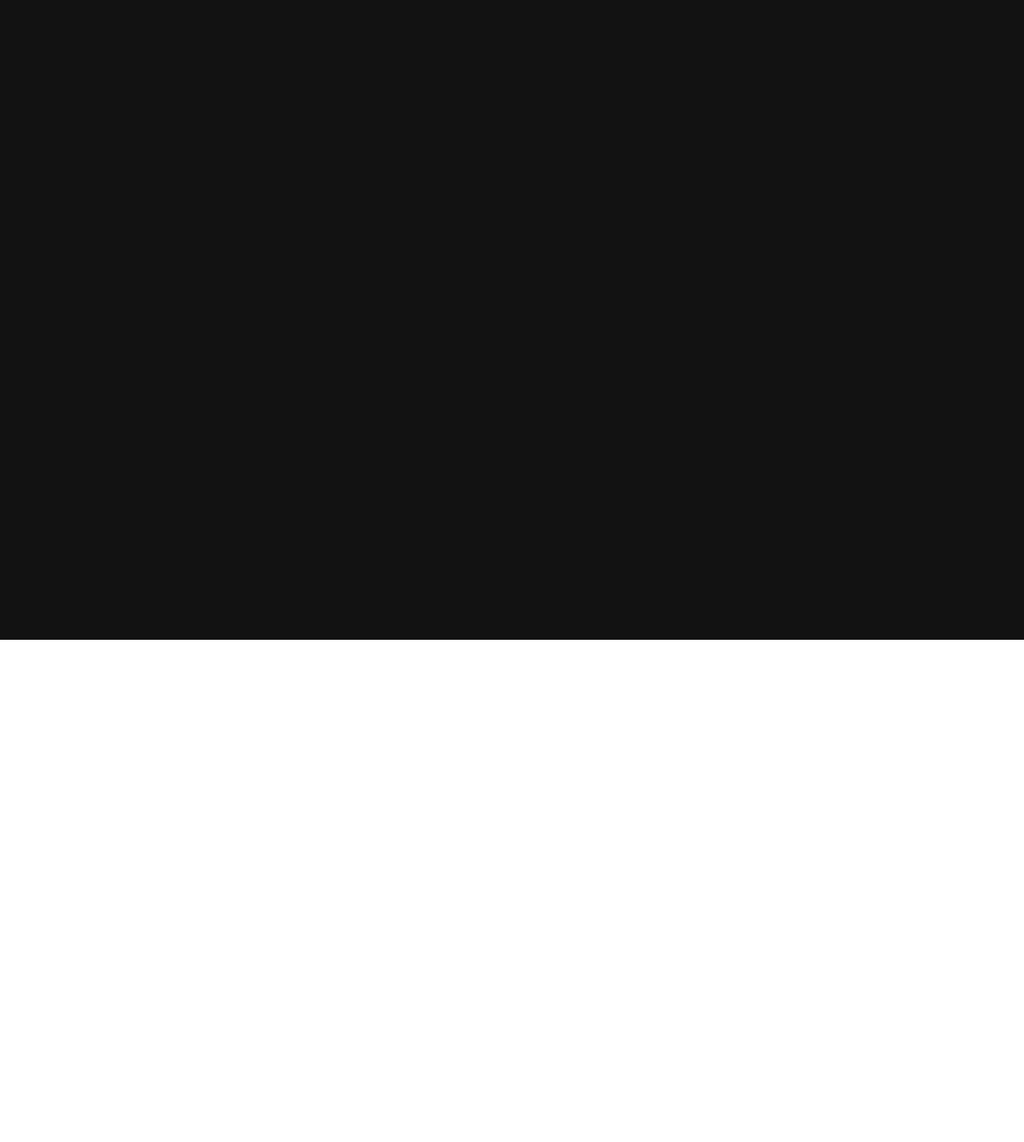
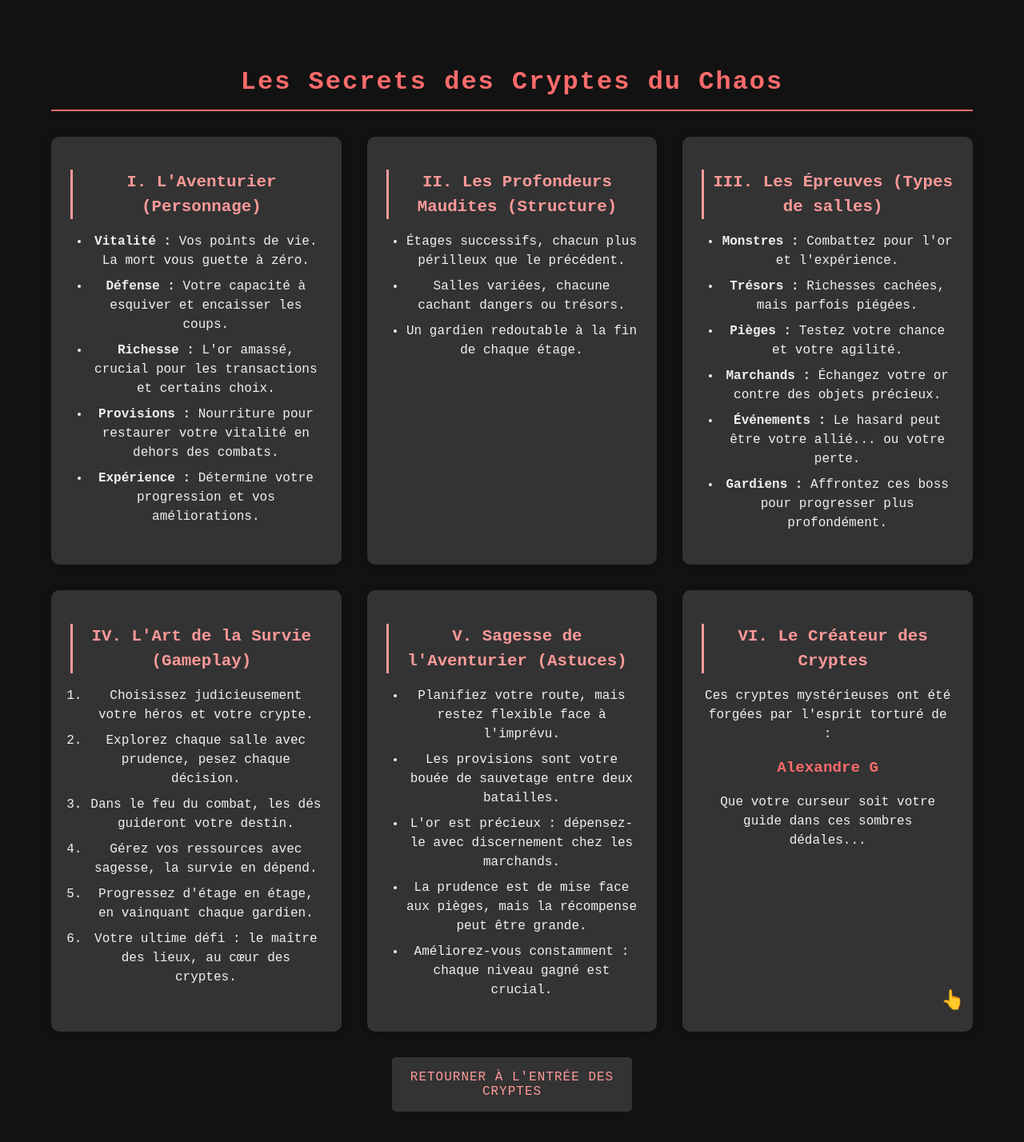
Before and after one commit to AlexandreGaultier/mini-rogue, a Vue app: page /rules in a window 1280 px wide. Before the commit this address had no page. Shown: the top 1428 px of the page at 80% size. Before the commit the page ends 800 px from the top, so only its background shows below. Built offline with nearby package versions, Linux system fonts and the light colour scheme; the HTML template or start-up script is replaced by a standard one.

Commit message:
add RulesView

```diff
--- a/src/router/index.js
+++ b/src/router/index.js
@@ -2,6 +2,7 @@ import { createRouter, createWebHistory } from 'vue-router'
 import CharacterSelectionView from '../views/CharacterSelectionView.vue'
 import GameView from '../views/GameView.vue'
 import GameOverView from '../views/GameOverView.vue'
+import RulesView from '../views/RulesView.vue'
 
 const routes = [
   {
@@ -18,6 +19,11 @@ const routes = [
     path: '/game-over',
     name: 'GameOver',
     component: GameOverView
+  },
+  {
+    path: '/rules',
+    name: 'Rules',
+    component: RulesView
   }
 ]
 
--- a/src/views/CharacterSelectionView.vue
+++ b/src/views/CharacterSelectionView.vue
@@ -5,9 +5,12 @@
       <p class="start-prompt">Cliquez pour commencer</p>
     </div>
     <div class="game-content">
+      <div class="buttons-container">
       <button @click="startAdventure" :disabled="!selectedCharacter || !selectedDungeon">
-        Commencer l'aventure
-      </button>
+        Entrer dans le donjon
+        </button>
+        <button @click="goToRules" class="rules-button">Comment jouer ?</button>
+      </div>
       <div class="sections-container">
         <div class="characters-section">
           <h2>Choisissez votre héros</h2>
@@ -119,6 +122,10 @@ async function startAudio() {
   }
 }
 
+function goToRules() {
+  router.push('/rules');
+}
+
 onMounted(() => {
   // Sélectionne un personnage aléatoire parmi ceux qui ne sont pas désactivés
   const availableCharacters = characters.value.filter((_, index) => index < 4);
@@ -195,6 +202,12 @@ onUnmounted(() => {
   align-items: center;
   min-height: 100vh; /* Utilise min-height au lieu de height */
   overflow-y: auto; /* Permet le défilement vertical si nécessaire */
+}
+
+.buttons-container {
+  display: flex;
+  flex-direction: row;
+  gap: 1rem;
 }
 
 .sections-container {
@@ -424,4 +437,13 @@ button:disabled {
   justify-content: center;
   align-items: center;
 }
+
+.rules-button {
+  margin-top: 1rem;
+  background-color: #ffffff3b;
+}
+
+.rules-button:hover {
+  background-color: #ffffff6b;
+}
 </style>
--- /dev/null
+++ b/src/views/RulesView.vue
@@ -0,0 +1,203 @@
+<template>
+  <div class="rules-view">
+    <h1>Les Secrets des Cryptes du Chaos</h1>
+
+    <div class="cards-container">
+      <div class="card">
+        <h2>I. L'Aventurier (Personnage)</h2>
+        <ul>
+          <li><strong>Vitalité :</strong> Vos points de vie. La mort vous guette à zéro.</li>
+          <li><strong>Défense :</strong> Votre capacité à esquiver et encaisser les coups.</li>
+          <li><strong>Richesse :</strong> L'or amassé, crucial pour les transactions et certains choix.</li>
+          <li><strong>Provisions :</strong> Nourriture pour restaurer votre vitalité en dehors des combats.</li>
+          <li><strong>Expérience :</strong> Détermine votre progression et vos améliorations.</li>
+        </ul>
+      </div>
+
+      <div class="card">
+        <h2>II. Les Profondeurs Maudites (Structure)</h2>
+        <ul>
+          <li>Étages successifs, chacun plus périlleux que le précédent.</li>
+          <li>Salles variées, chacune cachant dangers ou trésors.</li>
+          <li>Un gardien redoutable à la fin de chaque étage.</li>
+        </ul>
+      </div>
+
+      <div class="card">
+        <h2>III. Les Épreuves (Types de salles)</h2>
+        <ul>
+          <li><strong>Monstres :</strong> Combattez pour l'or et l'expérience.</li>
+          <li><strong>Trésors :</strong> Richesses cachées, mais parfois piégées.</li>
+          <li><strong>Pièges :</strong> Testez votre chance et votre agilité.</li>
+          <li><strong>Marchands :</strong> Échangez votre or contre des objets précieux.</li>
+          <li><strong>Événements :</strong> Le hasard peut être votre allié... ou votre perte.</li>
+          <li><strong>Gardiens :</strong> Affrontez ces boss pour progresser plus profondément.</li>
+        </ul>
+      </div>
+
+      <div class="card">
+        <h2>IV. L'Art de la Survie (Gameplay)</h2>
+        <ol>
+          <li>Choisissez judicieusement votre héros et votre crypte.</li>
+          <li>Explorez chaque salle avec prudence, pesez chaque décision.</li>
+          <li>Dans le feu du combat, les dés guideront votre destin.</li>
+          <li>Gérez vos ressources avec sagesse, la survie en dépend.</li>
+          <li>Progressez d'étage en étage, en vainquant chaque gardien.</li>
+          <li>Votre ultime défi : le maître des lieux, au cœur des cryptes.</li>
+        </ol>
+      </div>
+
+      <div class="card">
+        <h2>V. Sagesse de l'Aventurier (Astuces)</h2>
+        <ul>
+          <li>Planifiez votre route, mais restez flexible face à l'imprévu.</li>
+          <li>Les provisions sont votre bouée de sauvetage entre deux batailles.</li>
+          <li>L'or est précieux : dépensez-le avec discernement chez les marchands.</li>
+          <li>La prudence est de mise face aux pièges, mais la récompense peut être grande.</li>
+          <li>Améliorez-vous constamment : chaque niveau gagné est crucial.</li>
+        </ul>
+      </div>
+
+      <div class="card">
+        <h2>VI. Le Créateur des Cryptes</h2>
+        <p>Ces cryptes mystérieuses ont été forgées par l'esprit torturé de :</p>
+        <p class="creator">Alexandre G</p>
+        <p>Que votre curseur soit votre guide dans ces sombres dédales...</p>
+        <div class="cursor-hint">👆</div>
+      </div>
+    </div>
+
+    <button @click="goBack" class="back-button">Retourner à l'entrée des Cryptes</button>
+  </div>
+</template>
+
+<script setup>
+import { useRouter } from 'vue-router';
+
+const router = useRouter();
+
+function goBack() {
+  router.push('/');
+}
+</script>
+
+<style scoped>
+.rules-view {
+  max-width: 1200px;
+  margin: 0 auto;
+  padding: 2rem;
+  color: #f0f0f0;
+  background-color: var(--color-background);
+  font-family: 'Courier New', monospace;
+}
+
+h1 {
+  color: #ff6b6b;
+  text-align: center;
+  margin-bottom: 2rem;
+  font-size: 2rem;
+  letter-spacing: 2px;
+  border-bottom: 2px solid #ff6b6b;
+  padding-bottom: 1rem;
+}
+
+.cards-container {
+  display: grid;
+  grid-template-columns: repeat(auto-fit, minmax(300px, 1fr));
+  gap: 2rem;
+}
+
+.card {
+  background-color: var(--color-dark-gray);
+  border-radius: 10px;
+  padding: 1.5rem;
+  box-shadow: 0 0 10px rgba(0, 0, 0, 0.2);
+  position: relative;
+  overflow: hidden;
+}
+
+h2 {
+  color: #ff9999;
+  margin-bottom: 1rem;
+  font-size: 1.3rem;
+  border-left: 3px solid #ff9999;
+  padding-left: 10px;
+}
+
+ul, ol {
+  padding-left: 1.5rem;
+}
+
+li {
+  margin-bottom: 0.5rem;
+}
+
+.back-button {
+  display: block;
+  width: 100%;
+  max-width: 300px;
+  margin: 2rem auto 0;
+  padding: 1rem;
+  background-color: var(--color-dark-gray);
+  color: #ff9999;
+  border: none;
+  border-radius: 5px;
+  cursor: pointer;
+  transition: background-color 0.3s;
+  font-family: 'Courier New', monospace;
+  font-size: 1rem;
+  text-transform: uppercase;
+  letter-spacing: 1px;
+}
+
+.back-button:hover {
+  background-color: var(--color-gray);
+}
+
+.creator {
+  font-size: 1.2em;
+  font-weight: bold;
+  color: #ff6b6b;
+  text-align: center;
+  margin: 1rem 0;
+}
+
+.cursor-hint {
+  position: absolute;
+  bottom: 10px;
+  right: 10px;
+  font-size: 1.5em;
+  animation: float 2s ease-in-out infinite;
+}
+
+@keyframes float {
+  0%, 100% { transform: translateY(0); }
+  50% { transform: translateY(-10px); }
+}
+
+.card:hover .cursor-hint {
+  display: none;
+}
+
+.card::after {
+  content: "🐁";
+  position: absolute;
+  opacity: 0;
+  transition: opacity 0.3s ease;
+}
+
+.card:hover::after {
+  opacity: 1;
+  position: absolute;
+  font-size: 1.5em;
+  animation: move-cursor 5s linear infinite;
+}
+
+@keyframes move-cursor {
+  0% { left: 10%; top: 90%; }
+  25% { left: 90%; top: 90%; }
+  50% { left: 90%; top: 10%; }
+  75% { left: 10%; top: 10%; }
+  100% { left: 10%; top: 90%; }
+}
+</style>
```
